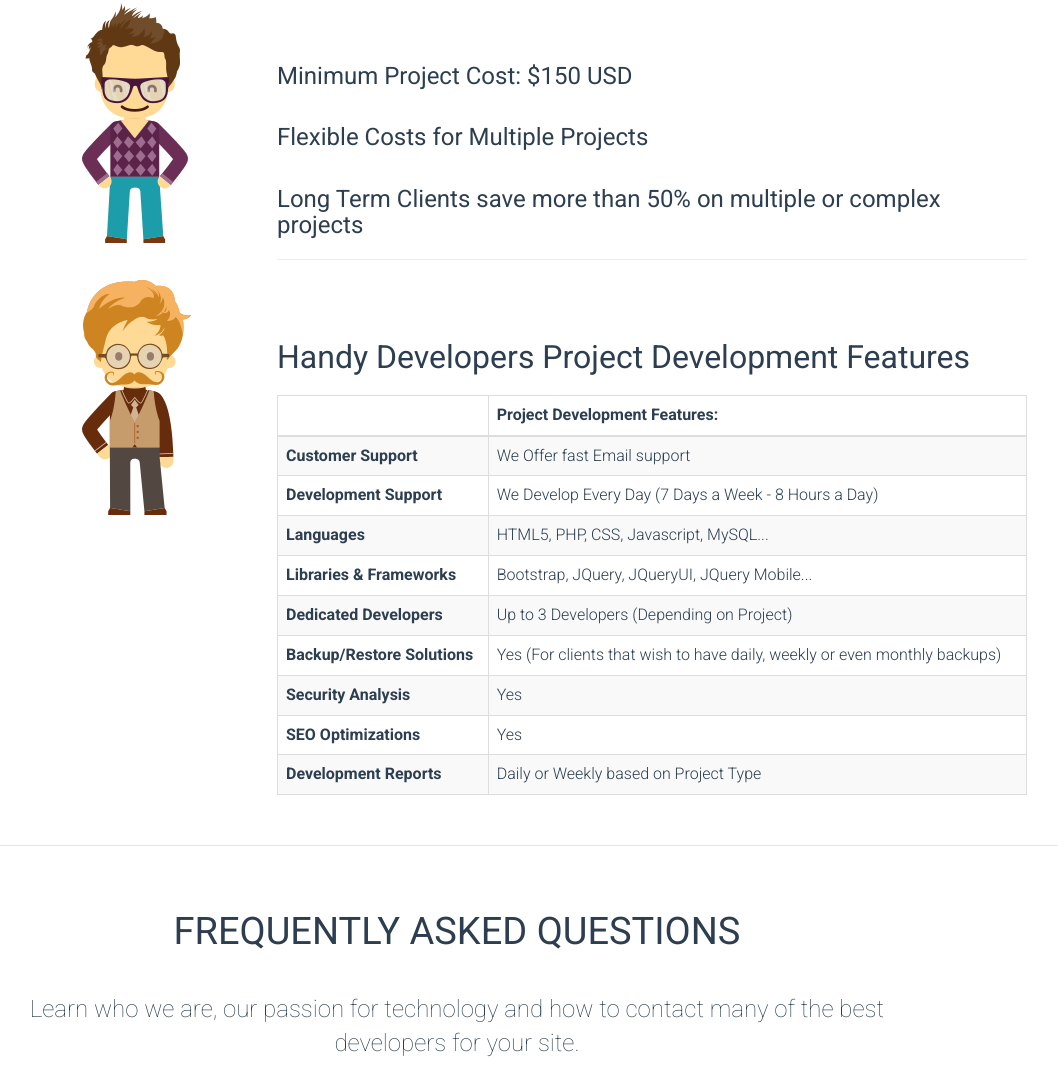
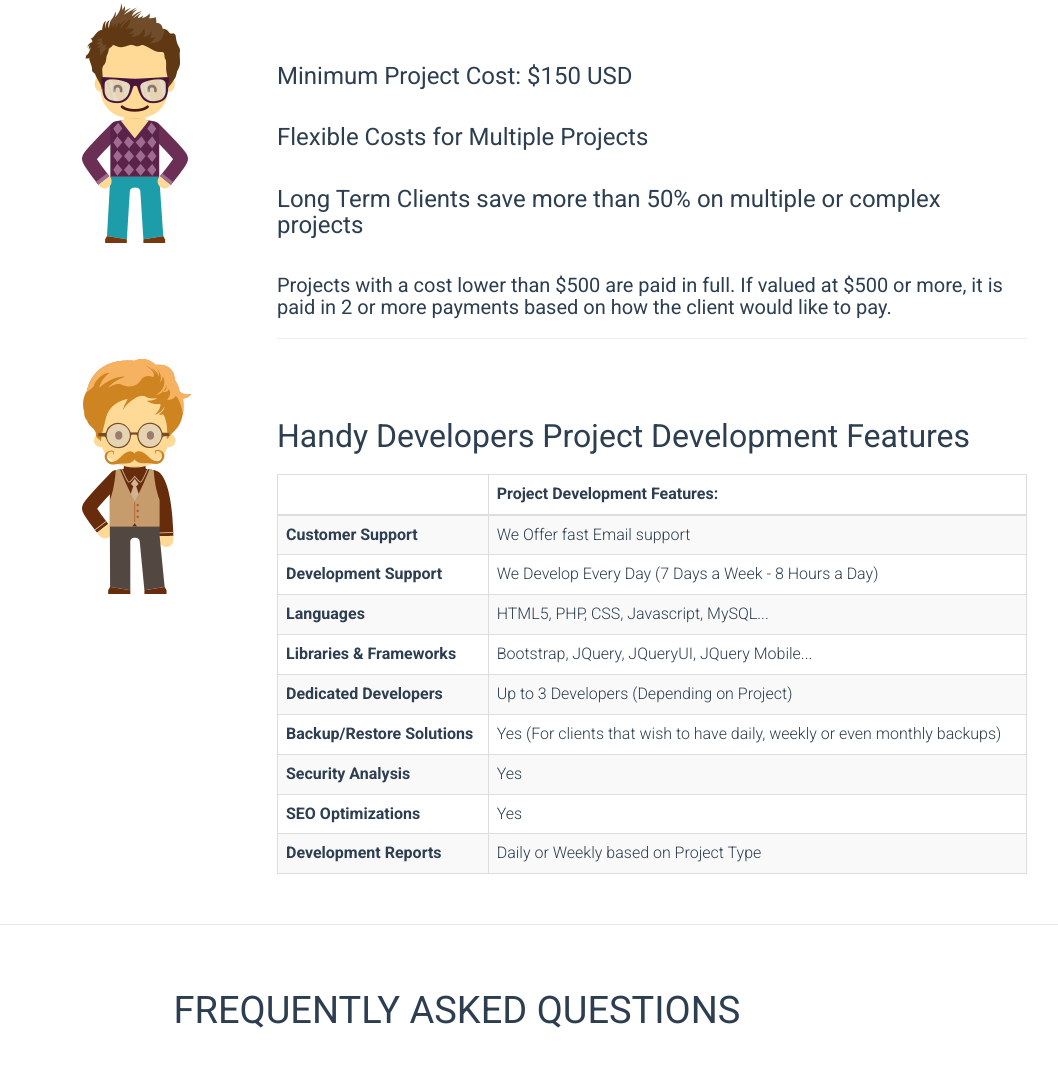
Before and after one commit to handydevelopers/handydevelopers.github.io, a plain HTML site: page index.html in a window 1280 px wide. Shown: the part 3684-4753 px from the top of the page, without its empty margins (183-1241 px from the left). Drawn offline with Linux system fonts and the light colour scheme.

Commit message:
Update index.html

```diff
--- a/index.html
+++ b/index.html
@@ -364,6 +364,7 @@
 						<h3>Minimum Project Cost: $150 USD</h3>
 						<h3>Flexible Costs for Multiple Projects</h3>
 						<h3>Long Term Clients save more than 50% on multiple or complex projects</h3>
+						<h4>Projects with a cost lower than $500 are paid in full. If valued at $500 or more, it is paid in 2 or more payments based on how the client would like to pay.</h4>
 						<p class="lead"></p>
 						<hr>
 					</div>
```
